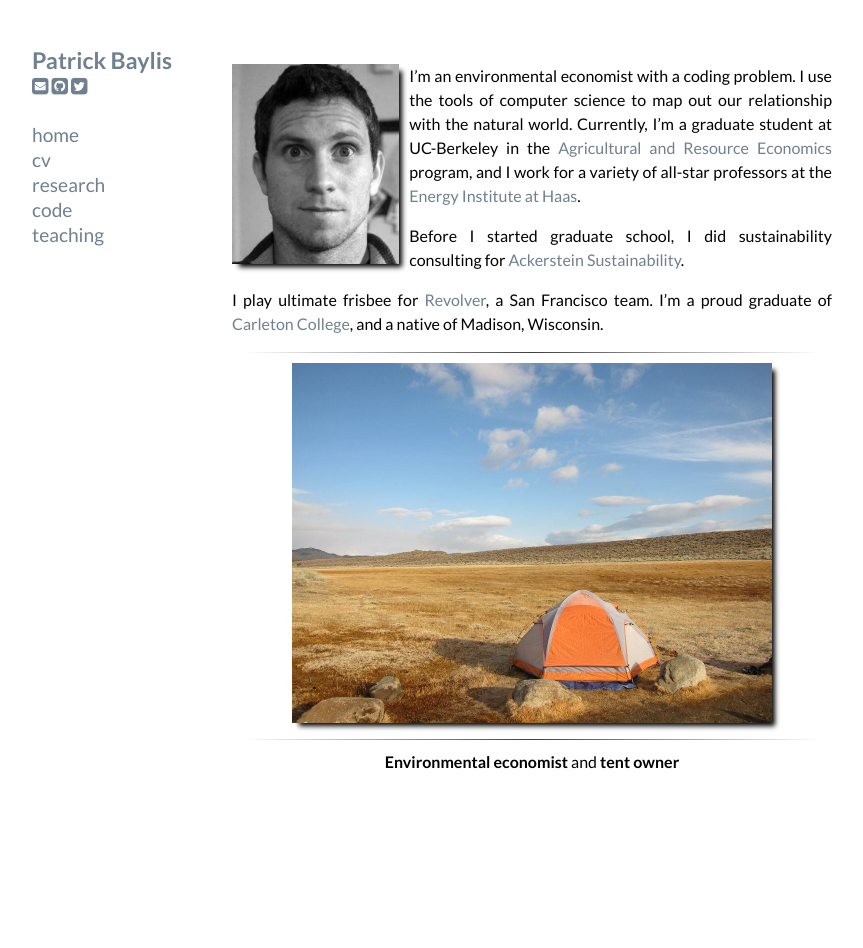
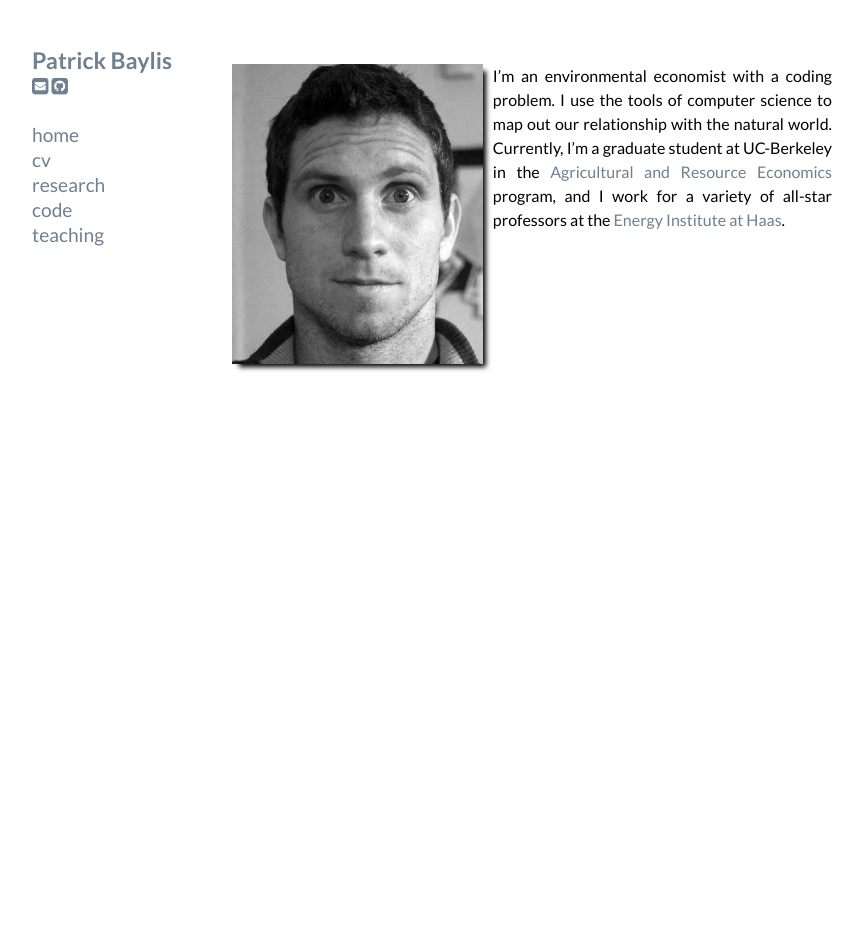
Before and after one commit to pbaylis/pbaylis.github.io, a Jekyll site: the page built from index.markdown, in a window 1280 px wide. Shown: the whole page, without its empty margins (208-1071 px from the left). Built offline with Jekyll 4.4.1, drawn with Linux system fonts in a browser that asks for light colours; nearby versions of some CDN libraries; Markdown is read by kramdown in place of the engine named in the settings.

Commit message:
remove twitter, tent joke
long live the tent joke

```diff
--- a/_layouts/default.html
+++ b/_layouts/default.html
@@ -38,7 +38,7 @@
 		  <h2 class="title"><a href="/">{{ site.name }}</a></h2>
           <a href="mailto:pbaylis@gmail.com"><i class="fa fa-envelope-square" target="_blank"></i></a>
           <a href="https://github.com/pbaylis/"><i class="fa fa-github-square" target="_blank"></i></a>
-          <a href="https://twitter.com/pbaylis"><i class="fa fa-twitter-square"  target="_blank"></i></a>
+          <!-- <a href="https://twitter.com/pbaylis"><i class="fa fa-twitter-square"  target="_blank"></i></a> -->
 		</div>
         <br>
 		<a href="/index.html">home</a>
--- a/index.markdown
+++ b/index.markdown
@@ -3,20 +3,5 @@ layout: default
 title: Patrick Baylis
 ---
 
-<img src="images/pbaylis_head_bw.jpg" alt="headshot" height="200px" class="shadow" style="float:left; margin:0 10px 10px 0;" />
+<img src="images/pbaylis_head_bw.jpg" alt="headshot" height="300px" class="shadow" style="float:left; margin:0 10px 10px 0;" />
 I'm an environmental economist with a coding problem. I use the tools of computer science to map out our relationship with the natural world. Currently, I'm a graduate student at UC-Berkeley in the [Agricultural and Resource Economics](http://areweb.berkeley.edu) program, and I work for a variety of all-star professors at the [Energy Institute at Haas](https://ei.haas.berkeley.edu).
-
-Before I started graduate school, I did sustainability consulting for [Ackerstein Sustainability](http://www.ackersteinsustainability.com).
-
-I play ultimate frisbee for [Revolver](http://www.revolverultimate.com), a San Francisco team. I'm a proud graduate of [Carleton College](http://www.carleton.edu), and a native of Madison, Wisconsin.
-
-***
-
-<center>
-<img src="images/bishoptent.jpg" alt="Bishop" height="360px" class="shadow" />
-</center>
-***
-
-<div align="center">
-<b>Environmental economist</b> and <b>tent owner</b>
-</div>
```
